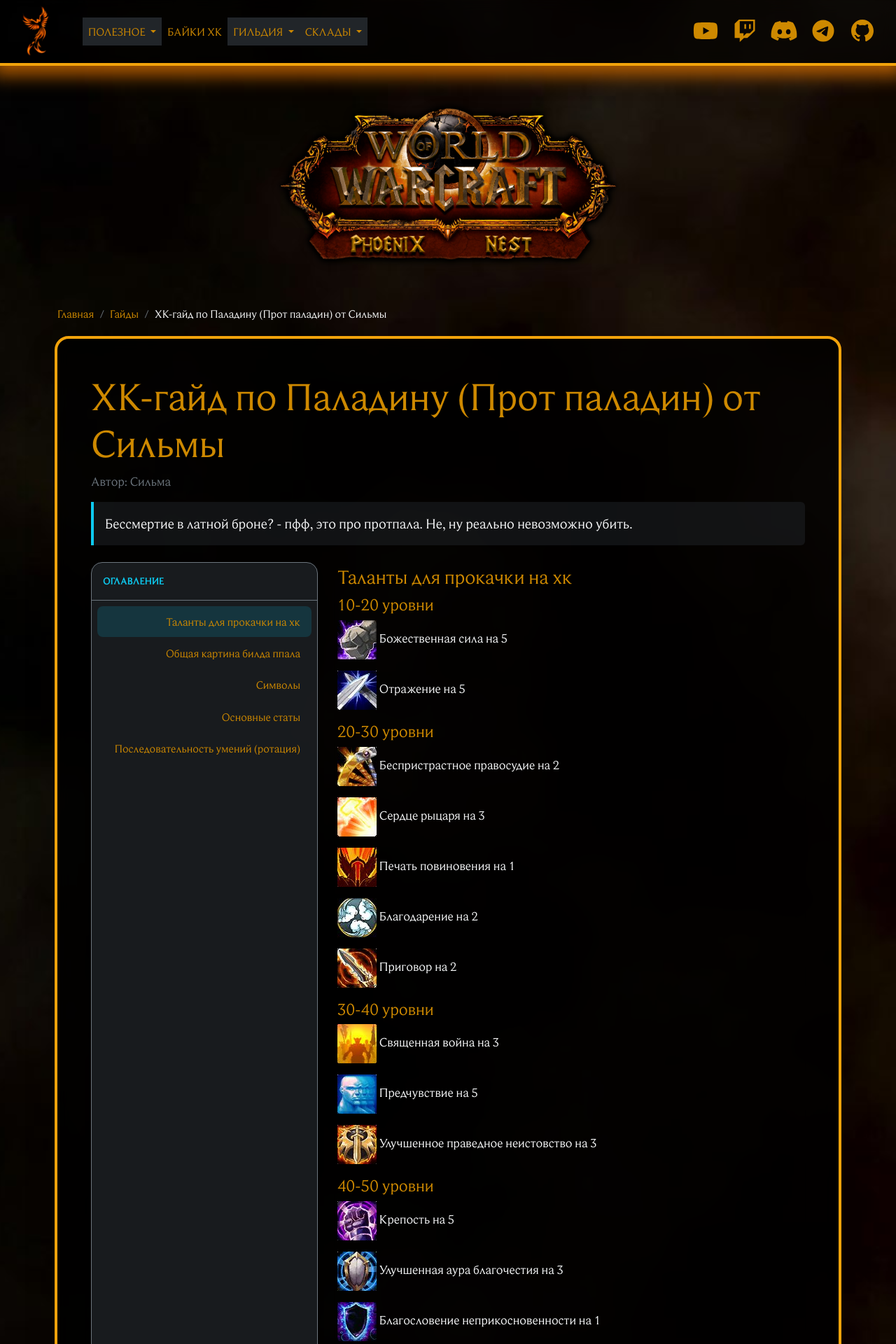
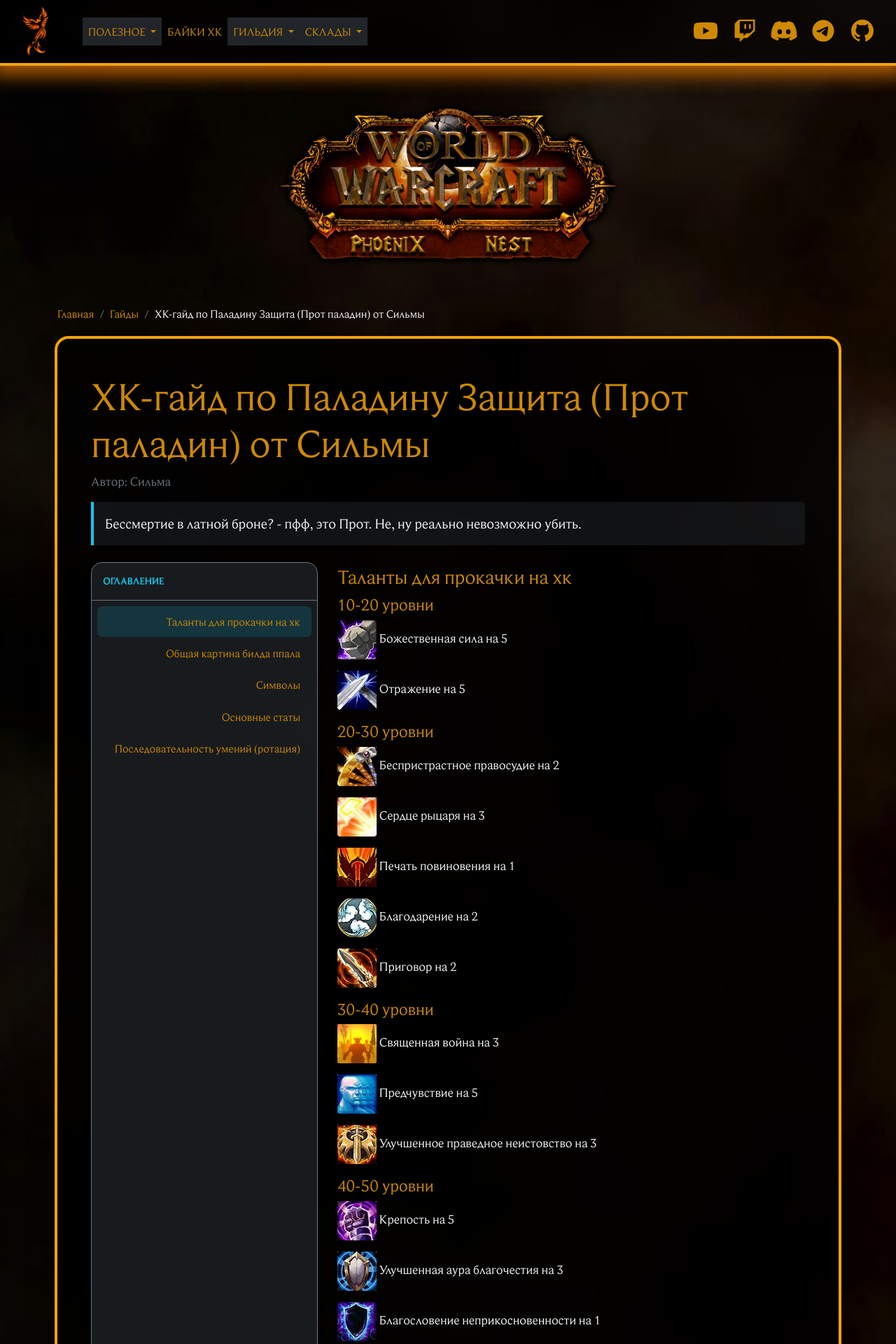
Before and after one commit to Phoenix-Guilds/phoenix-guilds.github.io, a Jekyll site: the page built from _guides/hk-gayd-po-paladinu-prot-paladin-ot-silmy.md, in a window 1280 px wide. Shown: the top 1920 px of the page at 70% size. Built offline with Jekyll 4.4.1, drawn with Linux system fonts in a browser that asks for light colours; nearby versions of some CDN libraries; library files that are not in the unit come from our copies.

Commit message:
Update Гайды “hk-gayd-po-paladinu-prot-paladin-ot-silmy”

```diff
--- a/_guides/hk-gayd-po-paladinu-prot-paladin-ot-silmy.md
+++ b/_guides/hk-gayd-po-paladinu-prot-paladin-ot-silmy.md
@@ -1,9 +1,9 @@
 ---
 layout: nest-guide
-title: ХК-гайд по Паладину (Прот паладин) от Сильмы
+title: ХК-гайд по Паладину Защита (Прот паладин) от Сильмы
 author: Сильма
 description: |-
-  Бессмертие в латной броне? - пфф, это про протпала.
+  Бессмертие в латной броне? - пфф, это Прот.
   Не, ну реально невозможно убить.
 ---
 ### Таланты для прокачки на хк
```
Also changed, not shown: other parts of _guides/hk-gayd-po-paladinu-prot-paladin-ot-silmy.md (+2 -2 lines).
